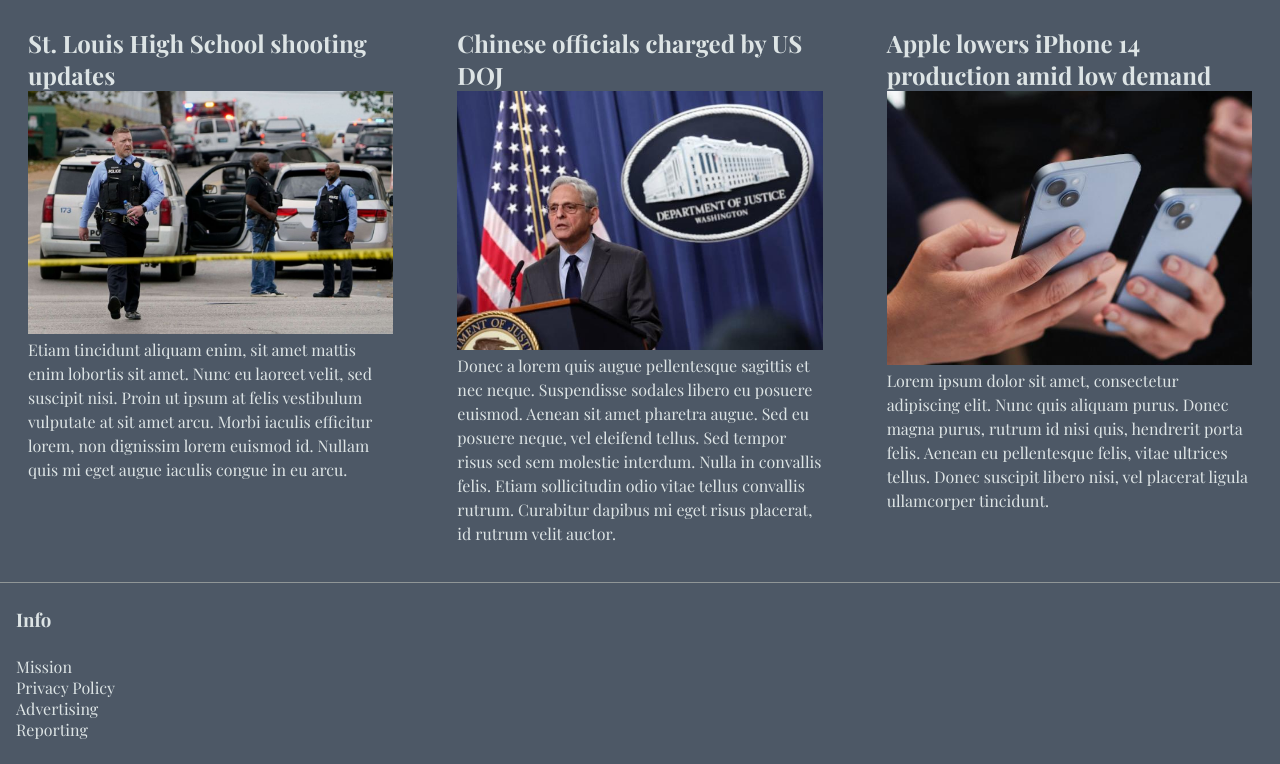
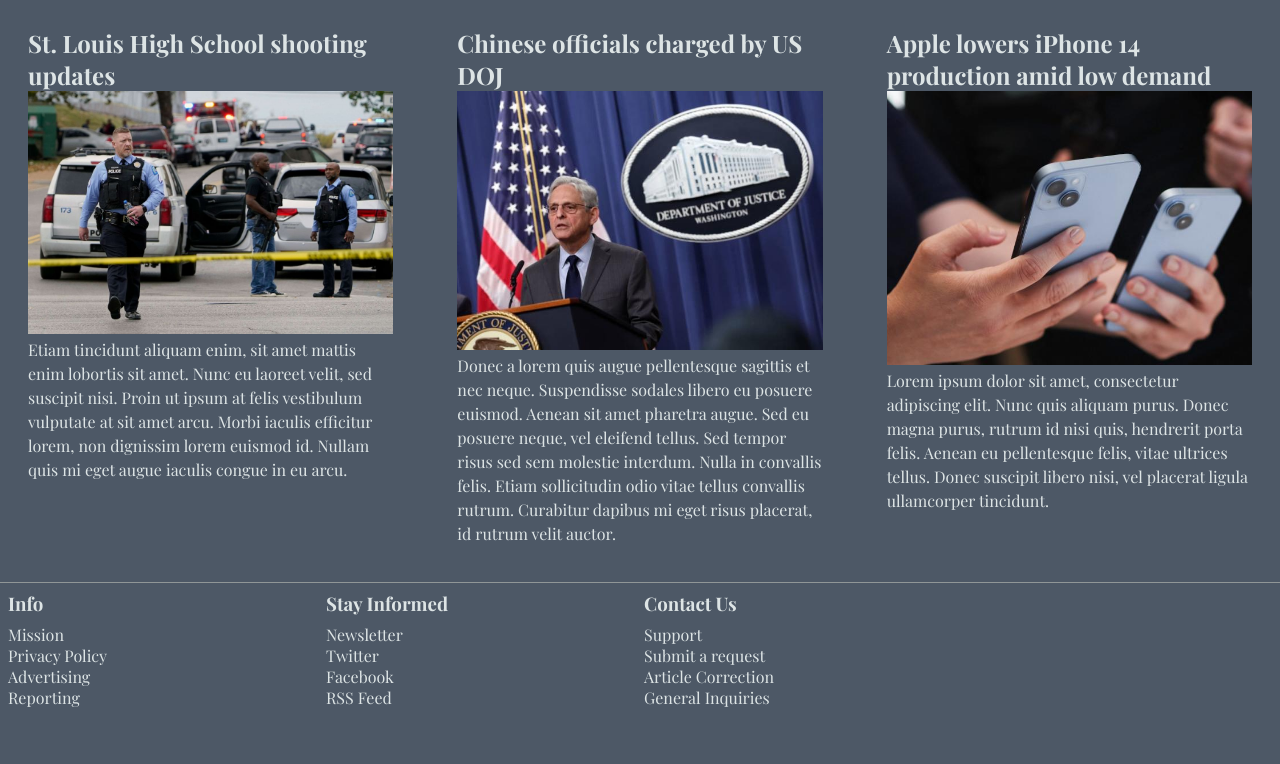
Before and after one commit to jdanderson01/news-landing, a plain HTML site: page index.html in a window 1280 px wide. Shown: the part 66-830 px from the top of the page. After the commit the page ends 800 px from the top, so only its background shows below. Drawn offline with nearby package versions, Linux system fonts and the light colour scheme; a web font is replaced by a local one.

Commit message:
Footer additions
Added two more columns to the footer and added their styling

```diff
--- a/index.html
+++ b/index.html
@@ -74,7 +74,7 @@
             <hr class="section-break">
         </main>
         <nav class="site-footer">
-            <div class="footer-info">
+            <div class="footer">
                 <h3 class="info-head">Info</h3>
                 <ul class="info-links">
                     <li class="info-link"><a href="#">Mission</a></li>
@@ -82,6 +82,20 @@
                     <li class="info-link"><a href="#">Advertising</a></li>
                     <li class="info-link"><a href="#">Reporting</a></li>
                 </ul>
+                <h3 class="socials-head">Stay Informed</h3>
+                <ul class="social-links">
+                    <li class="social-link"><a href="#">Newsletter</a></li>
+                    <li class="social-link"><a href="#">Twitter</a></li>
+                    <li class="social-link"><a href="#">Facebook</a></li>
+                    <li class="social-link"><a href="#">RSS Feed</a></li>
+                </ul>
+                <h3 class="contact-head">Contact Us</h3>
+                <ul class="contact-links">
+                    <li class="contact-link"><a href="#">Support</a></li>
+                    <li class="contact-link"><a href="#">Submit a request</a></li>
+                    <li class="contact-link"><a href="#">Article Correction</a></li>
+                    <li class="contact-link"><a href="#">General Inquiries</a></li>
+                </ul>
             </div>
         </nav>
     </body>
--- a/styles.css
+++ b/styles.css
@@ -120,13 +120,12 @@ li {
     background: #909697;
 }
 
-.footer-info {
+.footer {
     display: grid;
     grid-template-columns: repeat(4, 1fr);
-    gap: 1.5rem;
+    margin: .5em;
+    gap: .5rem;
     max-width: 100%;
-    margin: .5em auto;
-    padding: 1em;
 }
 
 .info-head {
@@ -138,12 +137,23 @@ li {
 
 }
 
-.info-head, .info-link {
+.info-head, .info-link, .socials-head, .social-link,
+.contact-head, .contact-link {
     color: #dde4e5;
  }
 
-.info-link:hover {
+.info-link:hover, .social-link:hover,
+.contact-link:hover {
     text-decoration: underline;
     color: #62787f;;
-    gap: .5em;
 }
+
+.socials-head {
+    grid-column: 2 / span 1;
+    grid-row: 1;
+}
+
+.contact-head {
+    grid-column: 3 / span 1;
+    grid-row: 1;
+}
```
